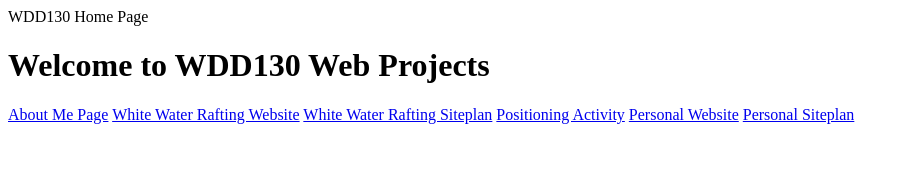
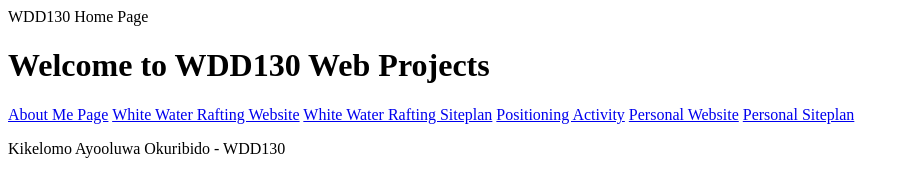
Before and after one commit to AyooluwaKO/wdd130a, a plain HTML site: page index.html in a window 1280 px wide. Shown: the whole page, without its empty margins (0-909 px from the left). Drawn offline with Linux system fonts and the light colour scheme.

Commit message:
added a paragraph to the home page

```diff
--- a/index.html
+++ b/index.html
@@ -8,3 +8,4 @@ WDD130 Home Page
   <a href="#">Personal Website</a>
   <a href="#">Personal Siteplan</a>
 </nav>
+<p>Kikelomo Ayooluwa Okuribido - WDD130</p>
```
